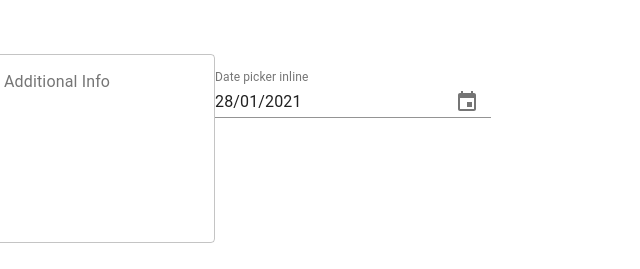
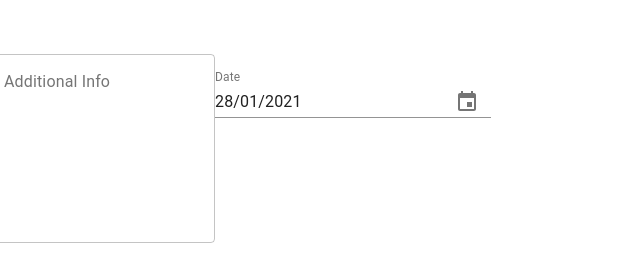
Before and after one commit to cirocki/italian_restaurant_gatsby_website, a Gatsby site: page /reservation in a window 1280 px wide. Shown: the part 718-987 px from the top of the page, 342-982 px from the left. Built offline with nearby package versions, Linux system fonts and the light colour scheme; Gatsby itself is replaced by a stand-in of ours; a web font is replaced by a local one.

Commit message:
some error with controller

```diff
--- a/src/pagesParts/reservation/ReservationForm.js
+++ b/src/pagesParts/reservation/ReservationForm.js
@@ -1,5 +1,5 @@
 import React from "react"
-import { useForm } from "react-hook-form"
+import { useForm, Controller } from "react-hook-form"
 import styled from "styled-components"
 
 import TextField from "@material-ui/core/TextField"
@@ -17,7 +17,7 @@ const StyledFormWrapper = styled.div`
 `
 
 export default function ReservationForm() {
-  const { register, handleSubmit, errors } = useForm()
+  const { register, handleSubmit, errors, control } = useForm()
   const onSubmit = data => console.log(data)
 
   let switchErrorMsg = errors => {
@@ -100,19 +100,41 @@ export default function ReservationForm() {
         />
 
         <MuiPickersUtilsProvider utils={DateFnsUtils}>
-          <KeyboardDatePicker
+          <Controller
+            name="date"
+            control={control}
+            as={
+              <KeyboardDatePicker
+                disableToolbar
+                variant="inline"
+                format="dd/MM/yyyy"
+                margin="normal"
+                name="date"
+                id="date"
+                label="Date"
+                value={selectedDate}
+                onChange={handleDateChange}
+                KeyboardButtonProps={{
+                  "aria-label": "change date",
+                }}
+              />
+            }
+          />
+
+          {/* <KeyboardDatePicker
             disableToolbar
             variant="inline"
             format="dd/MM/yyyy"
             margin="normal"
-            id="date-picker-inline"
-            label="Date picker inline"
+            name="date"
+            id="date"
+            label="Date"
             value={selectedDate}
             onChange={handleDateChange}
             KeyboardButtonProps={{
               "aria-label": "change date",
             }}
-          />
+          /> */}
         </MuiPickersUtilsProvider>
 
         <div>
```
